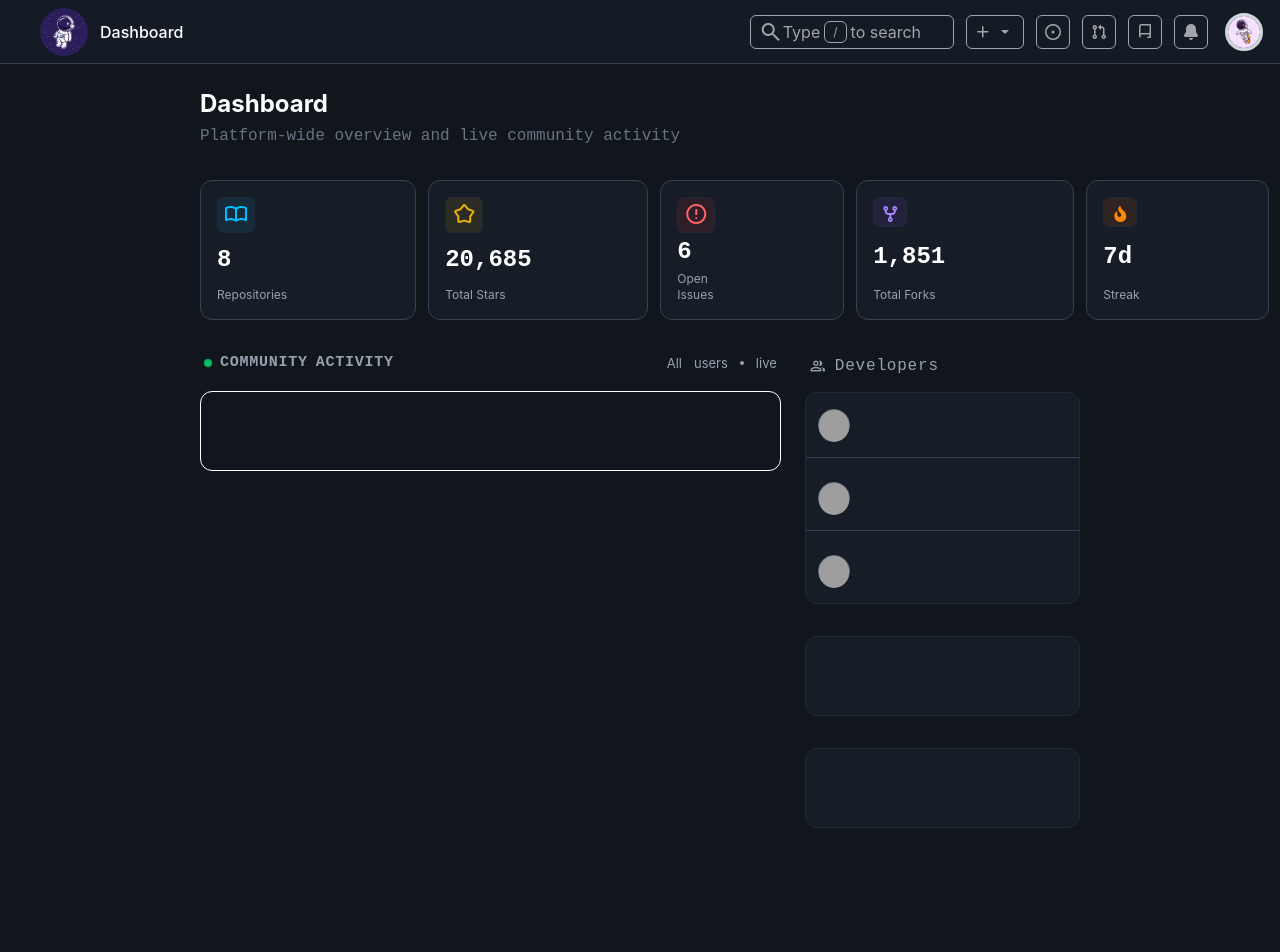
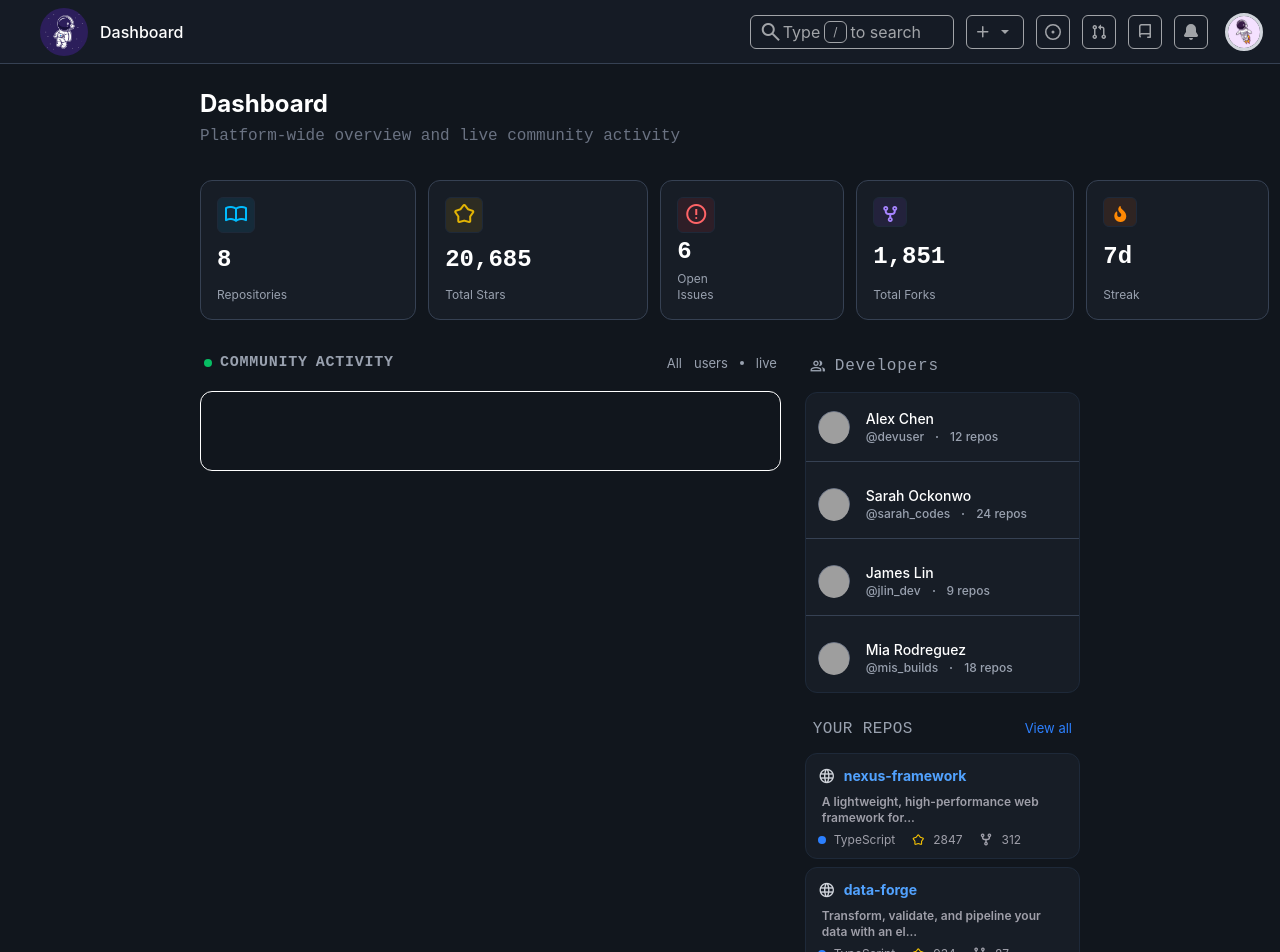
Before and after one commit to amnkarn/CodeHub, a React (Vite) app in the folder frontend/: page /home in a window 1280 px wide. Shown: the top 952 px of the page. Built offline with nearby package versions, Linux system fonts and the light colour scheme; grey boxes are pictures that could not be loaded; some icons are missing.

Commit message:
repos div created

```diff
--- a/frontend/src/Home.tsx
+++ b/frontend/src/Home.tsx
@@ -5,7 +5,7 @@ import Overview from "./components/home/Overview";
 
 export default function Home() {
     return (
-        <div className="w-full bg-[#11161D] h-250 font-inter">
+        <div className="w-full bg-[#11161D] font-inter">
             <header className="w-full fixed">
                 <Navbar />
             </header>
--- a/frontend/src/components/home/Activity.tsx
+++ b/frontend/src/components/home/Activity.tsx
@@ -1,3 +1,4 @@
+import TechOverview from "./TechOverview"
 
 
 
@@ -34,70 +35,3 @@ function CommunityActivity() {
         </div>
     )
 }
-
-
-
-function TechOverview() {
-    return (
-        <div className="flex-1">
-            <div className="text-gray-400 flex items-center gap-2 px-1 pb-3">
-                <span className="material-symbols-outlined text-lg!">group</span>
-                <h3 className=" tracking-wider  font-jetBrains!">Developers</h3>
-            </div>
-
-            <div className="flex flex-col gap-8">
-                <Developers />
-                <Repos />
-                <Languages />
-            </div>
-        </div>
-    )
-}
-
-
-function Developers() {
-    return (
-            <div className="rounded-xl border border-gray-800 pt-4 flex flex-col gap-6 bg-[#171D26]">
-            <Profile bottomBorder={true} />
-            <Profile bottomBorder={true} />
-            <Profile bottomBorder={false} />
-        </div>
-    )
-}
-
-function Profile({ bottomBorder }: { bottomBorder: boolean }) {
-    return (
-        <div className={`pb-4 px-3 ${bottomBorder ? "border-b border-gray-700" : ""}`}>
-            <DeveloperImg url="https://api.dicebear.com/7.x/avataaars/svg?seed=Alex" />
-
-            <div className="">
-
-            </div>
-        </div>
-    )
-}
-
-function DeveloperImg({ url }: { url: string }) {
-    return (
-        <div className="border w-8 h-8 rounded-full border-gray-500 bg-gray-500">
-            <img src={url} alt="#profile" className="w-8 h-8 rounded-full object-cover" />
-        </div>
-    )
-}
-
-
-function Repos() {
-    return (
-            <div className="rounded-xl border border-gray-800 h-20 bg-[#171D26]">
-
-        </div>
-    )
-}
-
-function Languages() {
-    return (
-        <div className="rounded-xl border border-gray-800 h-20 bg-[#171D26]">
-
-        </div>
-    )
-}
--- /dev/null
+++ b/frontend/src/components/home/DevloperProfile.tsx
@@ -0,0 +1,73 @@
+
+
+export default function Developers() {
+    return (
+        <div className="rounded-xl border border-gray-800 pt-4 flex flex-col gap-6 bg-[#171D26]">
+            <Profile
+                bottomBorder={true}
+                img="https://api.dicebear.com/7.x/avataaars/svg?seed=Alex"
+                name="Alex Chen"
+                username="@devuser"
+                reposCount="12"
+            />
+
+            <Profile
+                bottomBorder={true}
+                img="https://api.dicebear.com/7.x/avataaars/svg?seed=Sarah"
+                name="Sarah Ockonwo"
+                username="@sarah_codes"
+                reposCount="24"
+            />
+
+            <Profile
+                bottomBorder={true}
+                img="https://api.dicebear.com/7.x/avataaars/svg?seed=James"
+                name="James Lin"
+                username="@jlin_dev"
+                reposCount="9"
+            />
+
+            <Profile
+                bottomBorder={false}
+                img="https://api.dicebear.com/7.x/avataaars/svg?seed=Mi"
+                name="Mia Rodreguez"
+                username="@mis_builds"
+                reposCount="18"
+            />
+        </div>
+    )
+}
+
+interface ProfileProps {
+    bottomBorder: boolean,
+    img: string,
+    name: string,
+    username: string,
+    reposCount: string
+}
+
+function Profile(props: ProfileProps) {
+    return (
+        <div className={`pb-4 px-3 flex items-center ${props.bottomBorder ? "border-b border-gray-700" : ""}`}>
+            <DeveloperImg url={props.img} />
+
+            <div className="flex flex-col px-4">
+                <h3 className="text-white text-sm font-medium">{props.name}</h3>
+
+                <div className="flex items-center text-xs font-medium text-gray-400 gap-3">
+                    <p>{props.username}</p>
+                    <p className="w-0.5 h-0.5 rounded-full bg-gray-400"></p>
+                    <p>{props.reposCount} repos</p>
+                </div>
+            </div>
+        </div>
+    )
+}
+
+function DeveloperImg({ url }: { url: string }) {
+    return (
+        <div className="border w-8 h-8 rounded-full border-gray-500 bg-gray-500">
+            <img src={url} alt="#profile" className="w-8 h-8 rounded-full object-cover" />
+        </div>
+    )
+}
--- /dev/null
+++ b/frontend/src/components/home/Repos.tsx
@@ -0,0 +1,68 @@
+
+
+export default function Repos() {
+    return (
+        <div className="flex flex-col">
+            <div className="text-gray-400 flex items-center pb-3 justify-between px-2">
+                <h3 className=" tracking-wide font-jetBrains! uppercase">Your Repos</h3>
+                <a href="" className="text-blue-500 text-[13px]">View all</a>
+            </div>
+
+            <div className="flex flex-col gap-2">
+            <Repo
+                heading="nexus-framework"
+                description="A lightweight, high-performance web framework for..."
+                language="TypeScript"
+                star={2847}
+                forks={312}
+            />
+
+            <Repo
+                heading="data-forge"
+                description="Transform, validate, and pipeline your data with an el..."
+                language="TypeScript"
+                star={934}
+                forks={87}
+            />
+            </div>
+        </div>
+    )
+}
+
+interface RepoData {
+    heading: string,
+    description: string,
+    language: string,
+    star: number,
+    forks: number
+}
+
+function Repo(props: RepoData) {
+    return (
+        <div className="rounded-xl border border-gray-800 bg-[#171D26] flex flex-col px-3 py-2 gap-1">
+            <div className="flex items-center gap-2">
+                <span className="material-symbols-outlined text-lg! text-gray-300">language</span>
+                <h4 className="hover:underline font-bold text-sm text-blue-400 cursor-pointer">{props.heading}</h4>
+            </div>
+
+            <p className="text-xs text-zinc-400 pl-1 font-semibold">{props.description}</p>
+
+            <div className="flex items-center text-zinc-400 gap-4">
+                <div className="flex items-center gap-2">
+                    <p className="w-2 h-2 bg-blue-500 rounded-full"></p>
+                    <p className="text-xs">{props.language}</p>
+                </div>
+
+                <div className="flex items-center gap-2">
+                    <span className="material-symbols-outlined text-sm! text-yellow-400">kid_star</span>
+                    <p className="text-xs">{props.star}</p>
+                </div>
+
+                <div className="flex items-center gap-2">
+                    <i className="fa-solid fa-code-fork text-xs!"></i>
+                    <p className="text-xs">{props.forks}</p>
+                </div>
+            </div>
+        </div>
+    )
+}
--- /dev/null
+++ b/frontend/src/components/home/TechOverview.tsx
@@ -0,0 +1,29 @@
+import Developers from "./DevloperProfile"
+import Repos from "./Repos"
+
+
+export default
+function TechOverview() {
+    return (
+        <div className="flex-1">
+            <div className="text-gray-400 flex items-center gap-2 px-1 pb-3">
+                <span className="material-symbols-outlined text-lg!">group</span>
+                <h3 className=" tracking-wider  font-jetBrains!">Developers</h3>
+            </div>
+
+            <div className="flex flex-col gap-6">
+                <Developers />
+                <Repos />
+                <Languages />
+            </div>
+        </div>
+    )
+}
+
+function Languages() {
+    return (
+        <div className="rounded-xl border border-gray-800 h-20 bg-[#171D26]">
+
+        </div>
+    )
+}
```
